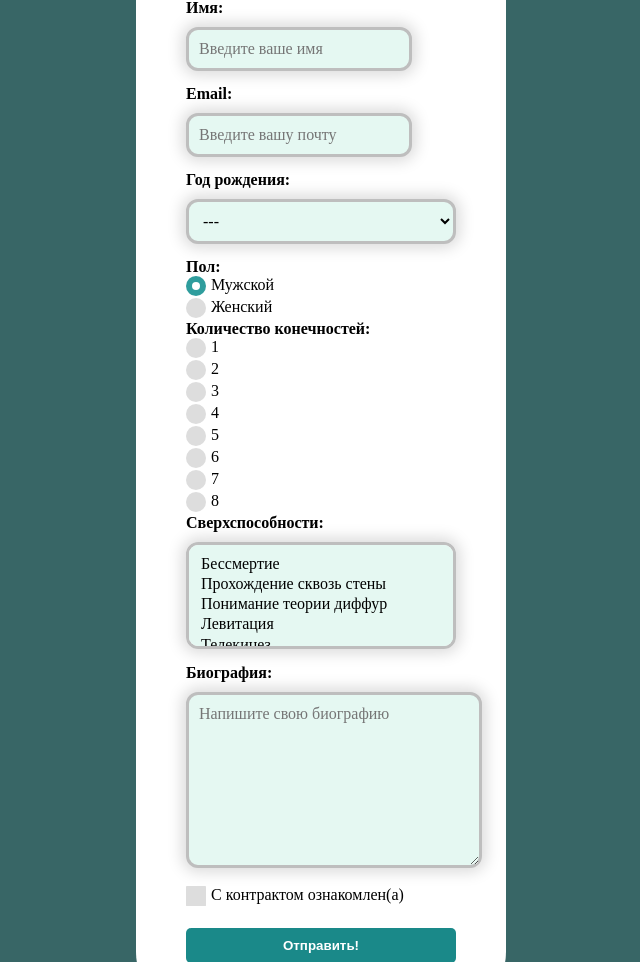
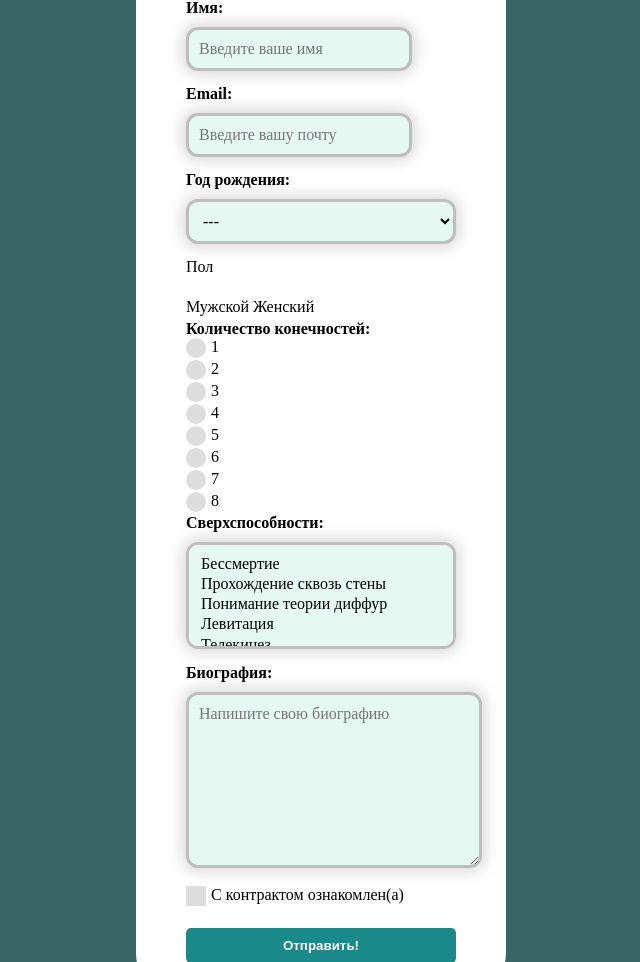
Before and after one commit to AnnnLeen/AnnnLeen.github.io, a PHP site: page /form.php in a window 1280 px wide. Shown: the part 113-1075 px from the top of the page, without its empty margins (319-959 px from the left). Run offline with PHP 8.4, Linux system fonts and the light colour scheme; data that the repository does not hold is empty.

Commit message:
Update form.php

```diff
--- a/backlab5/form.php
+++ b/backlab5/form.php
@@ -54,23 +54,32 @@ if (!empty($messages)) {
 
 
 
-<label>
-      <div class="txt" <?php if ($errors['gender_empty']) {print 'class="error"';}?>>Пол:</div>
 
-      <label><div class="raddio">
-        <input type="radio" name="gender" id="gender1" value="0"
-               <?php if($values['gender_value'] == 0) print 'checked';?>
 
-               >Мужской<span></span>
-        </div></label>
 
-      <label><div class="raddio">
-        <input type="radio" name="gender" id="gender2" value="1"
-               <?php if($values['gender_value'] == 1) print 'checked';?>
-               >Женский<span></span>
-        </div></label>
+   <label>
+                    <label <?php if ($errors['gender_empty']) {print 'class="form-label error"';}else{print 'class="form-label"';} ?>>Пол</label>
+                    <br>
+                    <input
+                        class="form-check-input"
+                        type="radio"
+                        name="gender"
+                        value="0"
+                        <?php if($values['gender_value'] == 0) print 'checked';?>
+                    > Мужской
 
-</label>
+                    <input
+                        class="form-check-input"
+                        type="radio"
+                        name="gender"
+                        value="1"
+                        <?php if($values['gender_value'] == 1) print 'checked';?>
+                    > Женский
+
+                </label>
+
+
+
 
 
 
```
